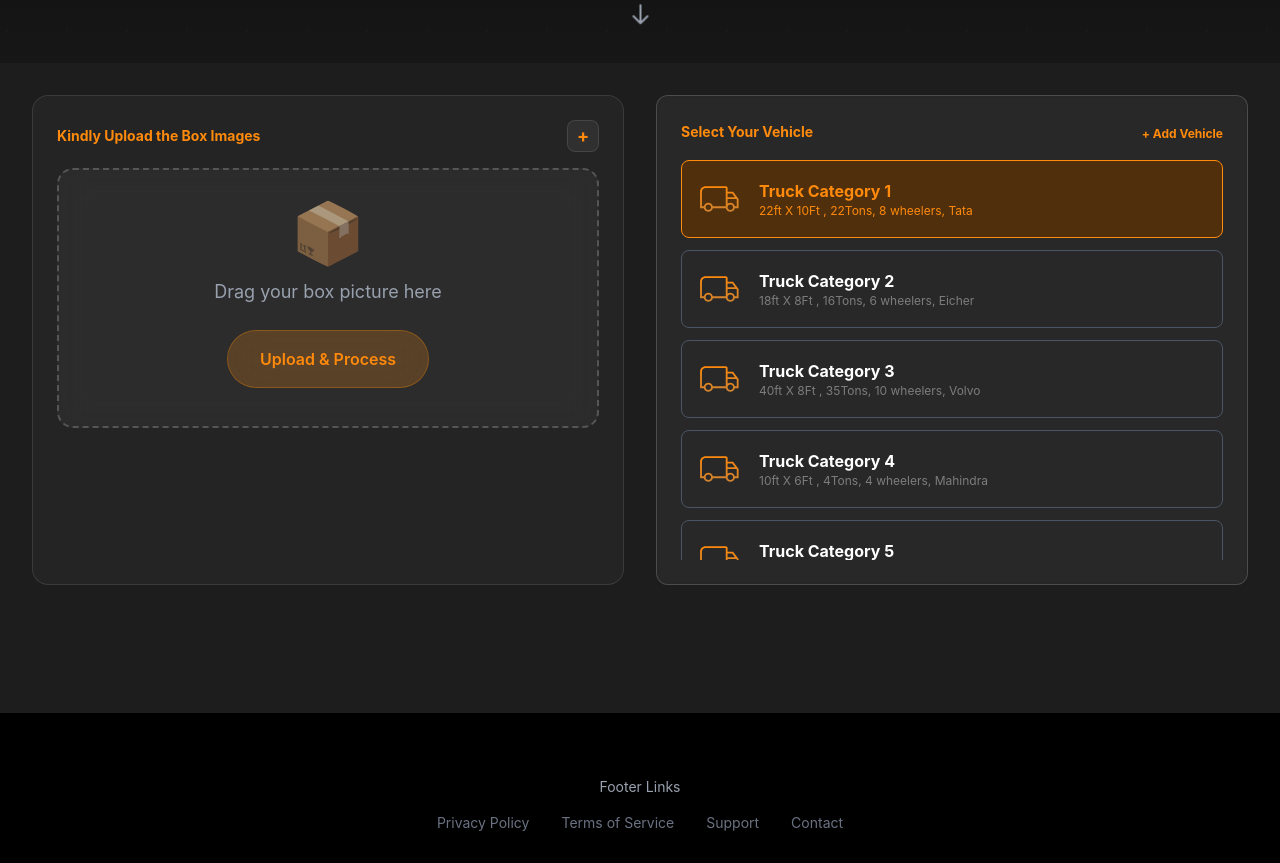
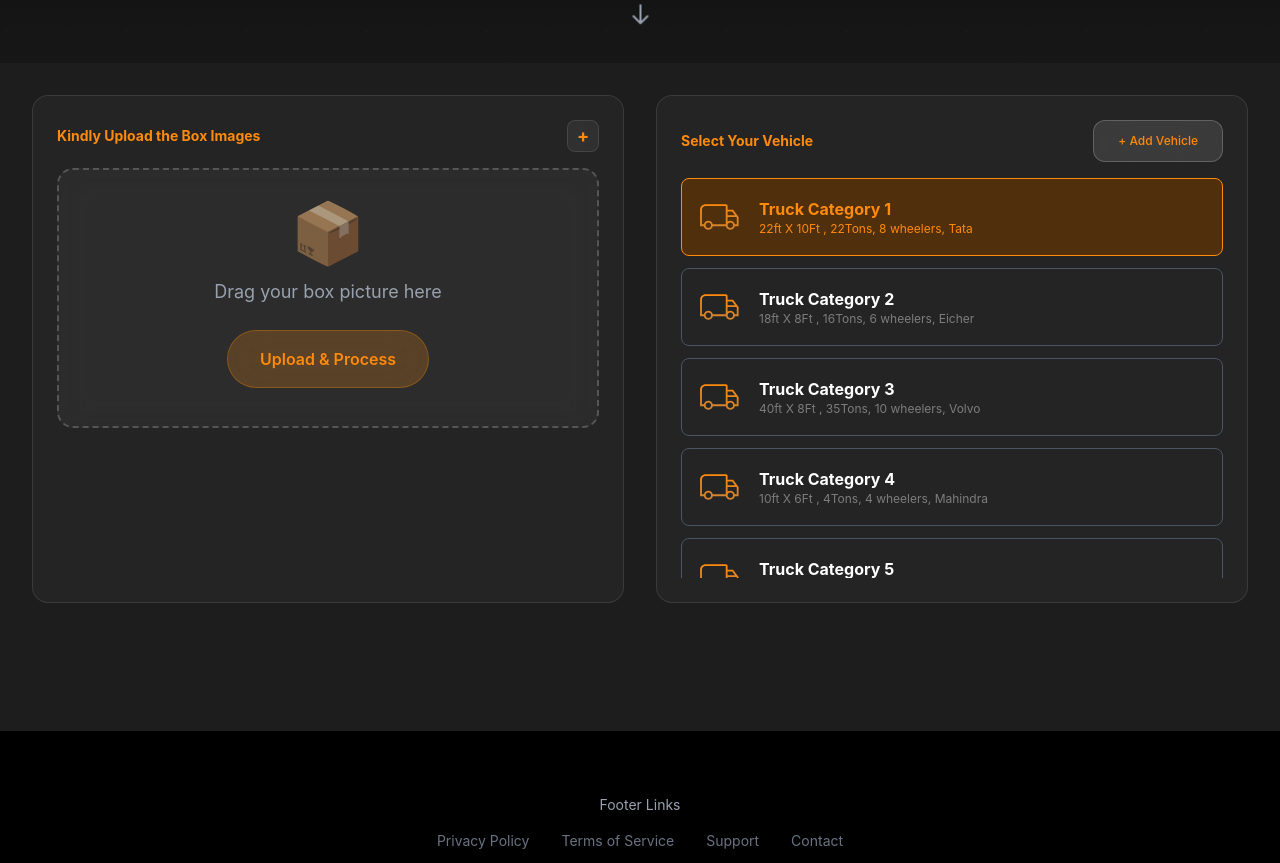
Before and after one commit to Rishi-G/Ai-Team-App, a React (Vite) app: page / in a window 1280 px wide. Shown: the part 947-1810 px from the top of the page. Built offline with nearby package versions, Linux system fonts and the light colour scheme.

Commit message:
Update vehicle selection section
cgen-e8c6edf1080647f9928080f78a985ef8

```diff
--- a/src/App.jsx
+++ b/src/App.jsx
@@ -272,11 +272,11 @@ function App() {
           </div>
 
           {/* Vehicle Selection */}
-          <div className="card-custom p-6">
+          <div className="card-glass p-6">
             <div className="flex items-center justify-between mb-4">
               <h2 className="text-sm font-bold text-primary">Select Your Vehicle</h2>
-              <button className="btn btn-ghost btn-sm">
-                <span className="text-primary font-bold text-xs">+ Add Vehicle</span>
+              <button className="btn-glass text-xs font-bold">
+                <span className="text-primary">+ Add Vehicle</span>
               </button>
             </div>
 
```
